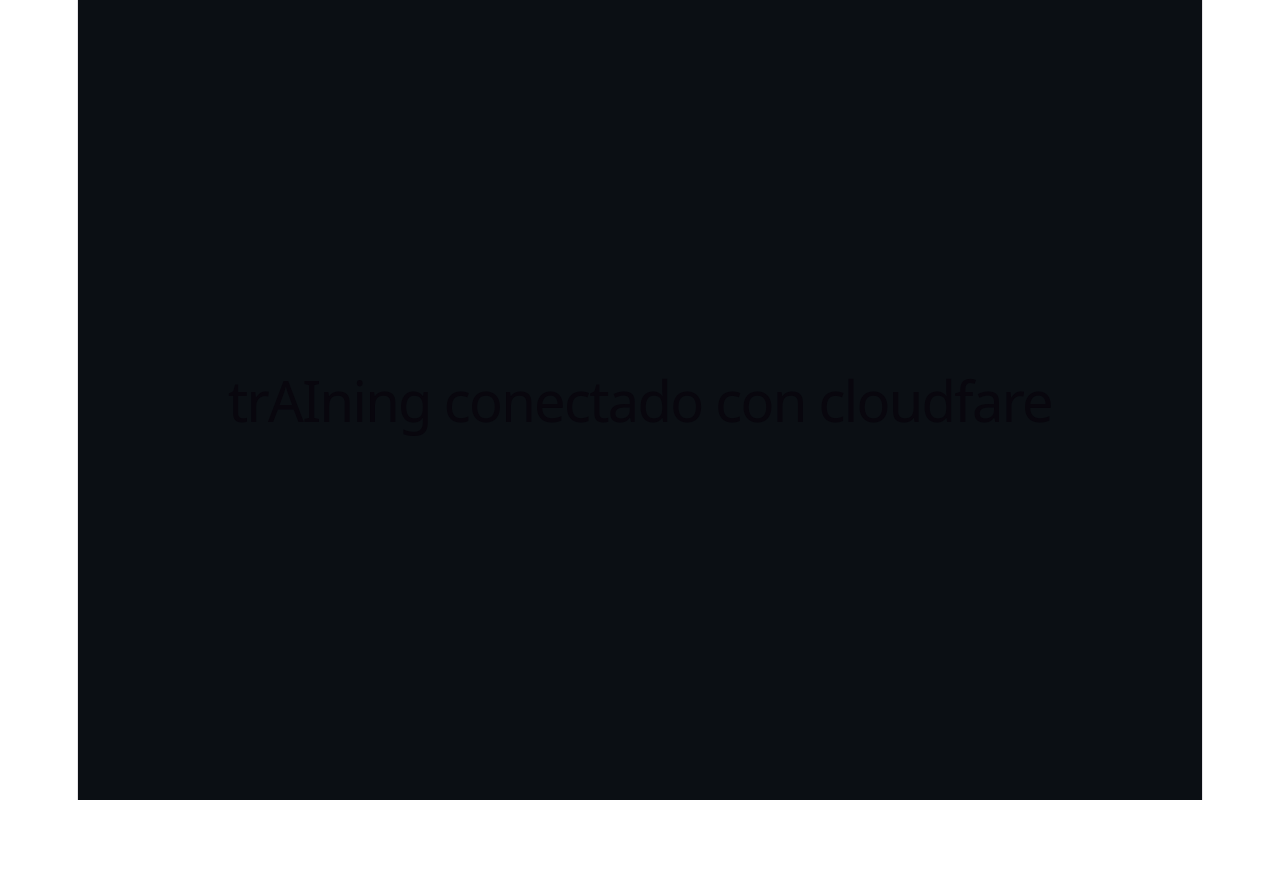
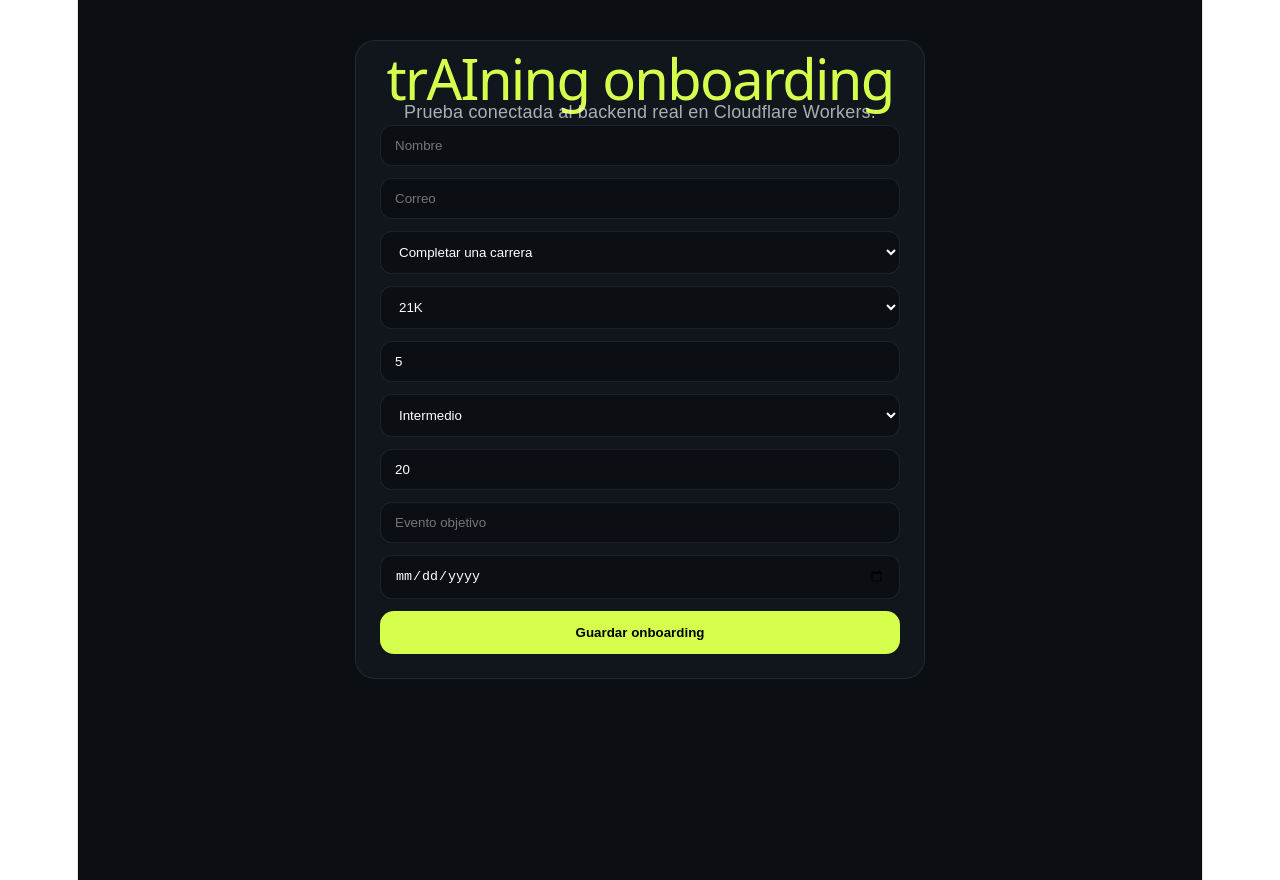
Before and after one commit to marcanton1909-code/trainingapp-mvp, a React (Vite) app in the folder app/: page / in a window 1280 px wide. Before the commit the page ends 800 px from the top, so only its background shows below. Built offline with nearby package versions, Linux system fonts and the light colour scheme.

Commit message:
Conectar frontend al onboarding real

```diff
--- a/app/src/App.tsx
+++ b/app/src/App.tsx
@@ -1,17 +1,224 @@
+import { useState } from "react";
+
+const API_URL = "https://trainingapp-api.marco-cruz.workers.dev";
+
 export default function App() {
+  const [form, setForm] = useState({
+    name: "",
+    email: "",
+    goal: "Completar una carrera",
+    distance: "21K",
+    daysPerWeek: 5,
+    level: "Intermedio",
+    currentVolumeKm: 20,
+    eventName: "",
+    eventDate: "",
+  });
+
+  const [loading, setLoading] = useState(false);
+  const [result, setResult] = useState<string>("");
+
+  const handleChange = (
+    e: React.ChangeEvent<HTMLInputElement | HTMLSelectElement>
+  ) => {
+    const { name, value } = e.target;
+    setForm((prev) => ({
+      ...prev,
+      [name]:
+        name === "daysPerWeek" || name === "currentVolumeKm"
+          ? Number(value)
+          : value,
+    }));
+  };
+
+  const handleSubmit = async (e: React.FormEvent) => {
+    e.preventDefault();
+    setLoading(true);
+    setResult("");
+
+    try {
+      const res = await fetch(`${API_URL}/api/onboarding`, {
+        method: "POST",
+        headers: {
+          "Content-Type": "application/json",
+        },
+        body: JSON.stringify(form),
+      });
+
+      const data = await res.json();
+
+      if (!res.ok) {
+        throw new Error(data?.error || "Error guardando onboarding");
+      }
+
+      setResult(`Onboarding guardado. User ID: ${data.userId}`);
+    } catch (error) {
+      setResult(
+        error instanceof Error ? error.message : "Ocurrió un error inesperado"
+      );
+    } finally {
+      setLoading(false);
+    }
+  };
+
   return (
     <div
       style={{
         minHeight: "100vh",
         background: "#0B0F14",
         color: "white",
-        display: "flex",
-        alignItems: "center",
-        justifyContent: "center",
         fontFamily: "Arial, sans-serif",
+        padding: "40px 20px",
       }}
     >
-      <h1>trAIning conectado con cloudfare</h1>
+      <div
+        style={{
+          maxWidth: "520px",
+          margin: "0 auto",
+          background: "#11161d",
+          border: "1px solid rgba(255,255,255,0.08)",
+          borderRadius: "20px",
+          padding: "24px",
+        }}
+      >
+        <h1 style={{ marginTop: 0, marginBottom: "8px", color: "#D6FF4D" }}>
+          trAIning onboarding
+        </h1>
+        <p style={{ color: "rgba(255,255,255,0.65)", marginTop: 0 }}>
+          Prueba conectada al backend real en Cloudflare Workers.
+        </p>
+
+        <form onSubmit={handleSubmit} style={{ display: "grid", gap: "12px" }}>
+          <input
+            name="name"
+            placeholder="Nombre"
+            value={form.name}
+            onChange={handleChange}
+            required
+            style={inputStyle}
+          />
+
+          <input
+            name="email"
+            type="email"
+            placeholder="Correo"
+            value={form.email}
+            onChange={handleChange}
+            required
+            style={inputStyle}
+          />
+
+          <select
+            name="goal"
+            value={form.goal}
+            onChange={handleChange}
+            style={inputStyle}
+          >
+            <option>Completar una carrera</option>
+            <option>Mejorar tiempo</option>
+            <option>Retomar constancia</option>
+          </select>
+
+          <select
+            name="distance"
+            value={form.distance}
+            onChange={handleChange}
+            style={inputStyle}
+          >
+            <option>5K</option>
+            <option>10K</option>
+            <option>21K</option>
+            <option>42K</option>
+          </select>
+
+          <input
+            name="daysPerWeek"
+            type="number"
+            min={1}
+            max={7}
+            value={form.daysPerWeek}
+            onChange={handleChange}
+            style={inputStyle}
+          />
+
+          <select
+            name="level"
+            value={form.level}
+            onChange={handleChange}
+            style={inputStyle}
+          >
+            <option>Principiante</option>
+            <option>Intermedio</option>
+            <option>Avanzado</option>
+          </select>
+
+          <input
+            name="currentVolumeKm"
+            type="number"
+            min={0}
+            value={form.currentVolumeKm}
+            onChange={handleChange}
+            style={inputStyle}
+          />
+
+          <input
+            name="eventName"
+            placeholder="Evento objetivo"
+            value={form.eventName}
+            onChange={handleChange}
+            style={inputStyle}
+          />
+
+          <input
+            name="eventDate"
+            type="date"
+            value={form.eventDate}
+            onChange={handleChange}
+            style={inputStyle}
+          />
+
+          <button
+            type="submit"
+            disabled={loading}
+            style={{
+              background: "#D6FF4D",
+              color: "#000",
+              border: "none",
+              borderRadius: "14px",
+              padding: "14px",
+              fontWeight: 700,
+              cursor: "pointer",
+            }}
+          >
+            {loading ? "Guardando..." : "Guardar onboarding"}
+          </button>
+        </form>
+
+        {result && (
+          <div
+            style={{
+              marginTop: "16px",
+              padding: "12px",
+              borderRadius: "12px",
+              background: "rgba(255,255,255,0.05)",
+              color: "#00E6FF",
+              wordBreak: "break-word",
+            }}
+          >
+            {result}
+          </div>
+        )}
+      </div>
     </div>
   );
 }
+
+const inputStyle: React.CSSProperties = {
+  width: "100%",
+  padding: "12px 14px",
+  borderRadius: "12px",
+  border: "1px solid rgba(255,255,255,0.08)",
+  background: "#0B0F14",
+  color: "white",
+  boxSizing: "border-box",
+};
```
